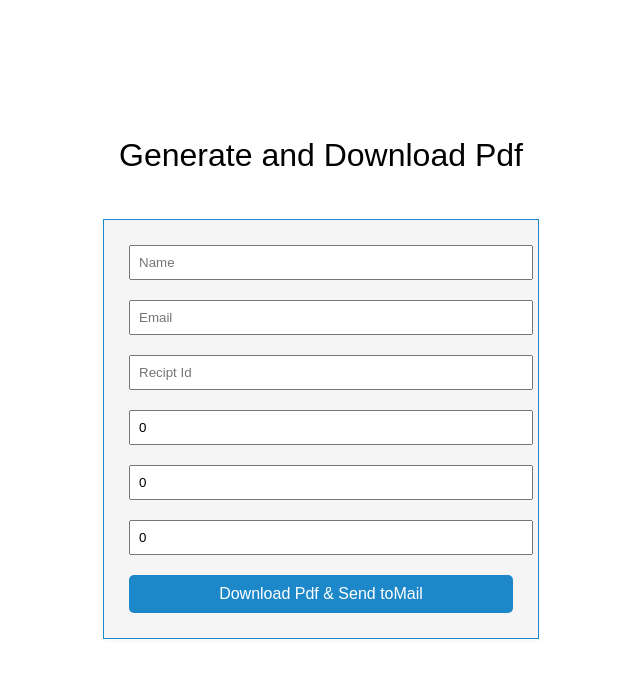
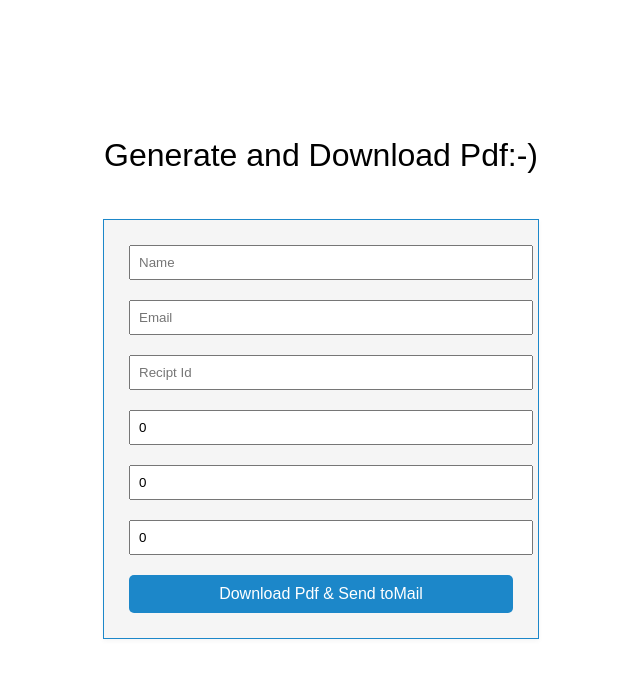
Before and after one commit to vishalgejge/email_api_server, a React (Create React App) app in the folder frontend/: page / in a window 1280 px wide. Shown: the top 678 px of the page, without its empty margins (319-959 px from the left). Built offline with nearby package versions, Linux system fonts and the light colour scheme.

Commit message:
Update App.js

```diff
--- a/frontend/src/App.js
+++ b/frontend/src/App.js
@@ -48,7 +48,7 @@ function App() {
 
   return (
     <div className="main-block">
-      <h1>Generate and Download Pdf</h1>
+      <h1>Generate and Download Pdf:-)</h1>
       <form onSubmit={SubmitForm}>
         <div className="info">
           <input type="text" placeholder="Name" name="name" value={name} onChange={(e)=>setName(e.target.value)} autoComplete="off"/>
```
